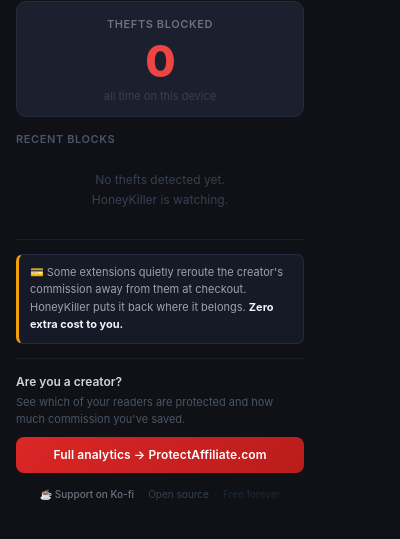
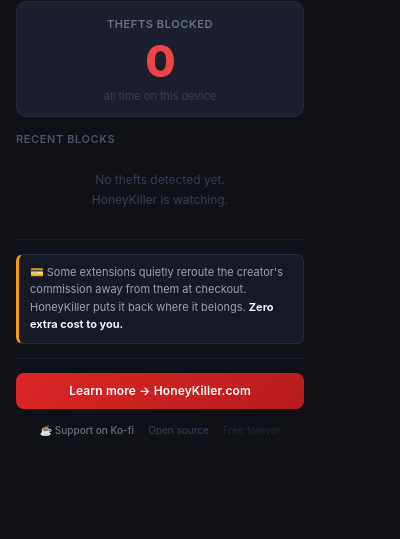
Before and after one commit to ProtectAffiliate/HoneyKiller, a browser extension: page popup/popup.html in a window 400 px wide. Shown: the part 69-608 px from the top of the page. Drawn offline with Linux system fonts and the light colour scheme.

Commit message:
refactor: replace ProtectAffiliate CTA with neutral honeykiller.com link

```diff
--- a/popup/popup.html
+++ b/popup/popup.html
@@ -56,18 +56,13 @@
 
     <!-- CTA -->
     <section class="cta">
-      <p class="cta-label">Are you a creator?</p>
-      <p class="cta-desc">
-        See which of your readers are protected and how much commission
-        you've saved.
-      </p>
       <a
         class="cta-button"
-        href="https://protectaffiliate.com?ref=hk"
+        href="https://honeykiller.com"
         target="_blank"
         rel="noopener noreferrer"
       >
-        Full analytics → ProtectAffiliate.com
+        Learn more → HoneyKiller.com
       </a>
     </section>
 
```
